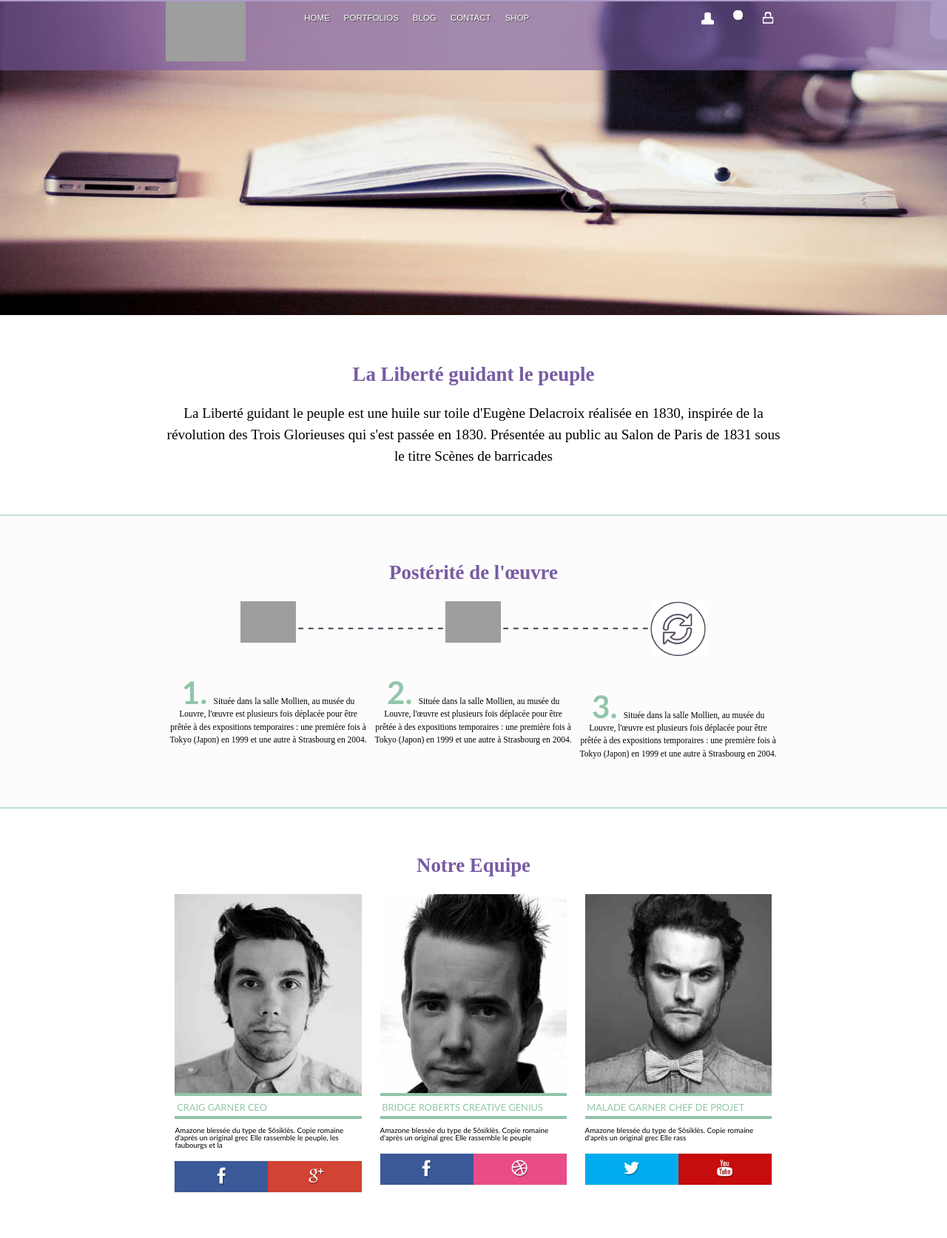
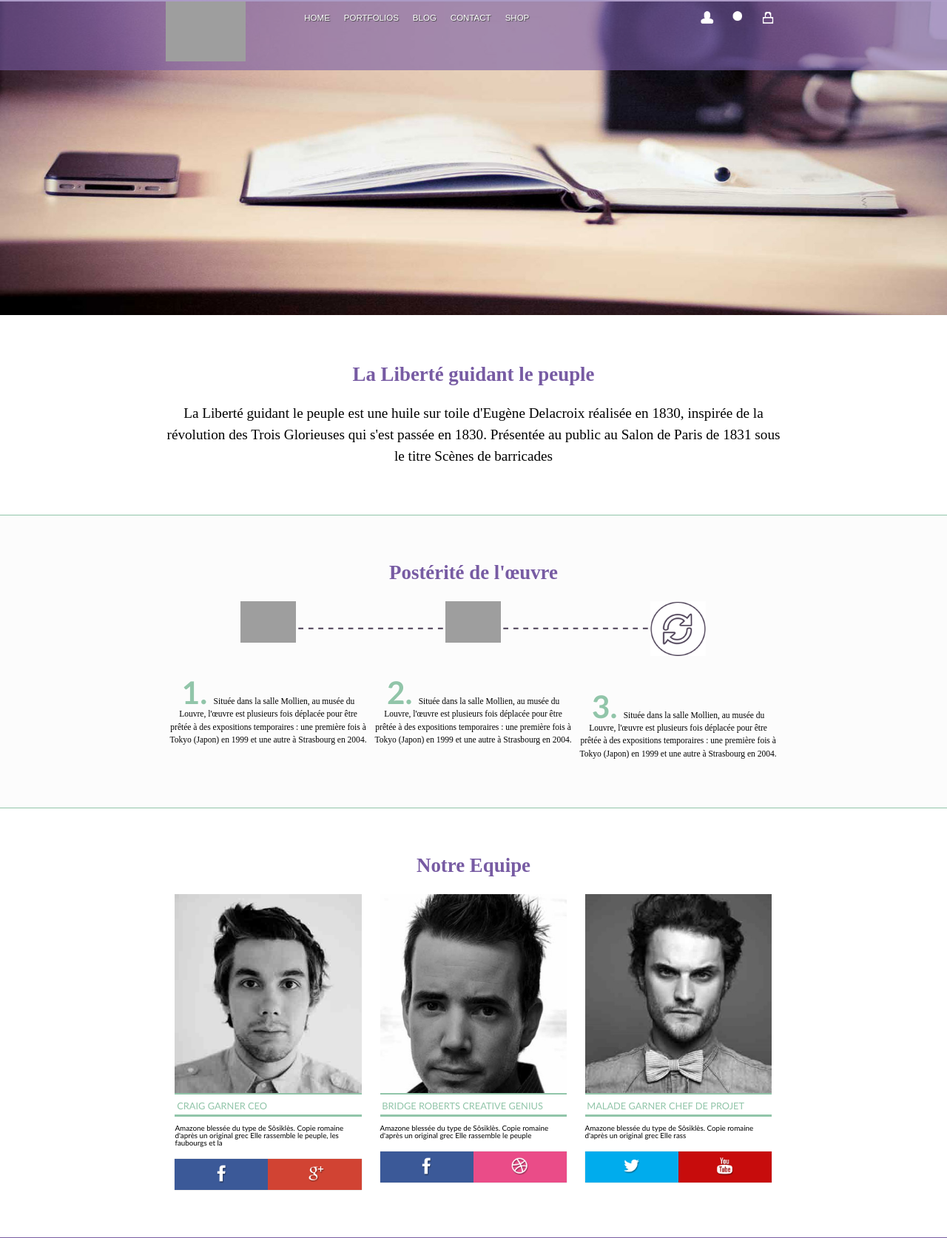
Before and after one commit to TaBuPeH/omg_group3, a PHP site: page / in a window 1280 px wide. Shown: the top 1674 px of the page at 74% size. Run offline with PHP 8.4, Linux system fonts and the light colour scheme; grey boxes are pictures that could not be loaded.

Commit message:
last fix... ffs :D

```diff
--- a/lesson6/homework/Hristo/css/main.css
+++ b/lesson6/homework/Hristo/css/main.css
@@ -238,13 +238,13 @@
 .topColImage .profilePicture {
 
 	width: 91%;
-	border-bottom: solid 4px #91c5a9;
+	border-bottom: solid 0.2vw #91c5a9;
 
 }
 
 .profiles .staff_name{
 	width: 89%;
-	border-bottom: solid 4px #91c5a9;
+	border-bottom: solid 0.26vw #91c5a9;
 	color: #91c5a9;
 	font-size: 1vw;
 	padding: 2% 1%;
@@ -358,7 +358,7 @@
 	text-decoration: none;
 	font-size: 1vw;
 	font-weight: bold;
-	border: solid 4px white;
+	border: solid 0.35vw white;
 	width: 29%;
 	margin: 8% auto 0 0;
 	text-align: center;
@@ -579,6 +579,7 @@
 	padding-left: 4%;
 	padding-right: 5%;
 	padding-top: 2.6%;
+	font-size: 1vw;
 
 }
 
--- a/lesson6/homework/Hristo/index.html
+++ b/lesson6/homework/Hristo/index.html
@@ -38,7 +38,6 @@
 					<a href=""><img src="images/topRightIcon3.png" alt=""></a>
 					<a href=""><img src="images/topRightIcon2.png" alt=""></a>
 					<a href=""><img src="images/topRightIcon1.png" alt=""></a>
-
 				</div>
 
 			</div>
```
Also changed, not shown: lesson6/homework/Hristo/images/topRightIcon1.png, lesson6/homework/Hristo/images/topRightIcon2.png.
